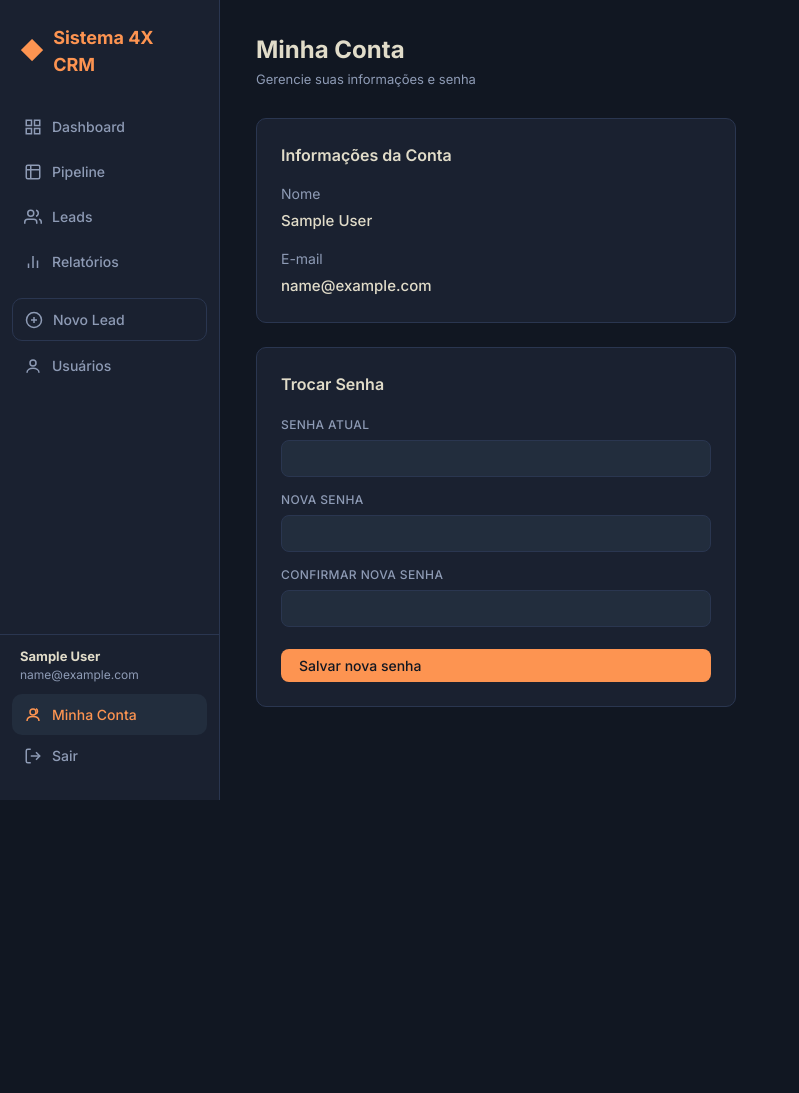
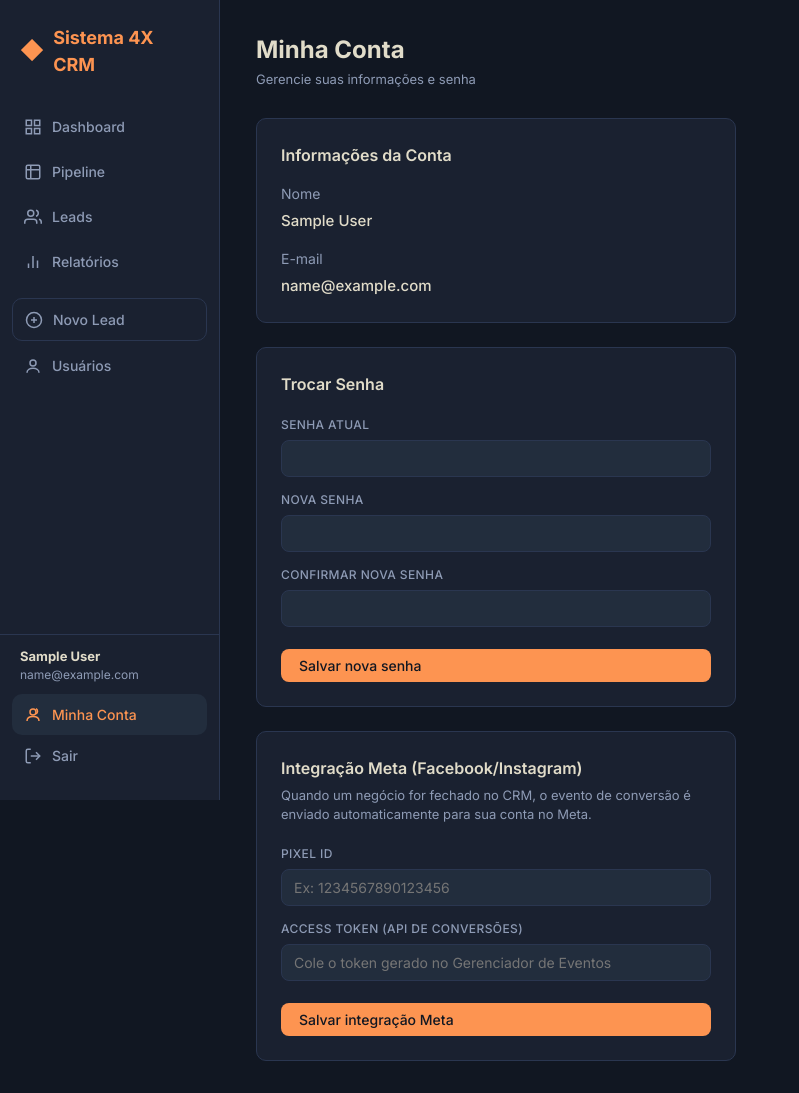
Before and after one commit to danielsilvadesa6/sistema-4x-crm, a Flask app: page /minha-conta in a window 1280 px wide. Shown: the whole page, without its empty margins (0-799 px from the left). Before the commit the page ends 800 px from the top, so only its background shows below. Run offline with Flask 3, Linux system fonts and the light colour scheme; the visitor is signed in with stand-in values (Sample User, id 1); data comes from the database, SQL or seed files in the repository; some libraries are stand-ins or nearby versions.

Commit message:
Permitir que qualquer usuário configure Pixel ID e Access Token do Meta em Minha Conta
Co-Authored-By: Claude Sonnet 4.6 <noreply@anthropic.com>

```diff
--- a/app.py
+++ b/app.py
@@ -551,26 +551,45 @@ def logout():
 @app.route("/minha-conta", methods=["GET", "POST"])
 @login_required
 def minha_conta():
-    sucesso = erro = None
+    sucesso = erro = sucesso_meta = erro_meta = None
+    conn = get_db()
+
     if request.method == "POST":
-        senha_atual   = request.form.get("senha_atual", "")
-        nova_senha    = request.form.get("nova_senha", "")
-        confirmar     = request.form.get("confirmar_senha", "")
-        conn = get_db()
-        usuario = conn.execute("SELECT * FROM usuarios WHERE id=%s", (session["user_id"],)).fetchone()
-        if not bcrypt.checkpw(senha_atual.encode("utf-8"), usuario["senha"].encode("utf-8")):
-            erro = "Senha atual incorreta."
-        elif len(nova_senha) < 6:
-            erro = "A nova senha deve ter pelo menos 6 caracteres."
-        elif nova_senha != confirmar:
-            erro = "As senhas não coincidem."
-        else:
-            nova_hash = bcrypt.hashpw(nova_senha.encode("utf-8"), bcrypt.gensalt()).decode("utf-8")
-            conn.execute("UPDATE usuarios SET senha=%s WHERE id=%s", (nova_hash, session["user_id"]))
+        acao = request.form.get("acao", "senha")
+
+        if acao == "senha":
+            senha_atual = request.form.get("senha_atual", "")
+            nova_senha  = request.form.get("nova_senha", "")
+            confirmar   = request.form.get("confirmar_senha", "")
+            usuario = conn.execute("SELECT * FROM usuarios WHERE id=%s", (session["user_id"],)).fetchone()
+            if not bcrypt.checkpw(senha_atual.encode("utf-8"), usuario["senha"].encode("utf-8")):
+                erro = "Senha atual incorreta."
+            elif len(nova_senha) < 6:
+                erro = "A nova senha deve ter pelo menos 6 caracteres."
+            elif nova_senha != confirmar:
+                erro = "As senhas não coincidem."
+            else:
+                nova_hash = bcrypt.hashpw(nova_senha.encode("utf-8"), bcrypt.gensalt()).decode("utf-8")
+                conn.execute("UPDATE usuarios SET senha=%s WHERE id=%s", (nova_hash, session["user_id"]))
+                conn.commit()
+                sucesso = "Senha alterada com sucesso!"
+
+        elif acao == "meta":
+            pixel_id     = request.form.get("meta_pixel_id", "").strip()
+            access_token = request.form.get("meta_access_token", "").strip()
+            conn.execute(
+                "UPDATE usuarios SET meta_pixel_id=%s, meta_access_token=%s WHERE id=%s",
+                (pixel_id or None, access_token or None, session["user_id"])
+            )
             conn.commit()
-            sucesso = "Senha alterada com sucesso!"
-        conn.close()
-    return render_template("minha_conta.html", sucesso=sucesso, erro=erro)
+            sucesso_meta = "Integração Meta salva com sucesso!"
+
+    usuario = conn.execute("SELECT * FROM usuarios WHERE id=%s", (session["user_id"],)).fetchone()
+    conn.close()
+    return render_template("minha_conta.html", sucesso=sucesso, erro=erro,
+                           sucesso_meta=sucesso_meta, erro_meta=erro_meta,
+                           meta_pixel_id=usuario["meta_pixel_id"] or "",
+                           meta_access_token=usuario["meta_access_token"] or "")
 
 
 # ── Esqueci minha senha ───────────────────────────────────────────────────────
--- a/templates/minha_conta.html
+++ b/templates/minha_conta.html
@@ -31,9 +31,10 @@
     <div style="font-size:15px;font-weight:500">{{ current_user.email }}</div>
   </div>
 
-  <div class="card" style="padding:24px">
+  <div class="card" style="padding:24px;margin-bottom:24px">
     <h2 style="font-size:16px;font-weight:600;margin-bottom:20px">Trocar Senha</h2>
     <form method="POST" action="{{ url_for('minha_conta') }}">
+      <input type="hidden" name="acao" value="senha">
       <div class="form-group">
         <label class="form-label">Senha Atual</label>
         <input type="password" name="senha_atual" class="input" required autocomplete="current-password">
@@ -50,5 +51,33 @@
     </form>
   </div>
 
+  {% if sucesso_meta %}
+  <div style="background:#0d2b1a;border:1px solid #2a7a4a;border-radius:10px;padding:14px 18px;margin-bottom:20px;color:#4caf7d;font-size:14px">
+    ✓ {{ sucesso_meta }}
+  </div>
+  {% endif %}
+  {% if erro_meta %}
+  <div style="background:#2b0d0d;border:1px solid #7a2a2a;border-radius:10px;padding:14px 18px;margin-bottom:20px;color:#e57373;font-size:14px">
+    {{ erro_meta }}
+  </div>
+  {% endif %}
+
+  <div class="card" style="padding:24px">
+    <h2 style="font-size:16px;font-weight:600;margin-bottom:6px">Integração Meta (Facebook/Instagram)</h2>
+    <p style="font-size:13px;color:var(--text2);margin-bottom:20px">Quando um negócio for fechado no CRM, o evento de conversão é enviado automaticamente para sua conta no Meta.</p>
+    <form method="POST" action="{{ url_for('minha_conta') }}">
+      <input type="hidden" name="acao" value="meta">
+      <div class="form-group">
+        <label class="form-label">Pixel ID</label>
+        <input type="text" name="meta_pixel_id" class="input" value="{{ meta_pixel_id }}" placeholder="Ex: 1234567890123456" autocomplete="off">
+      </div>
+      <div class="form-group">
+        <label class="form-label">Access Token (API de Conversões)</label>
+        <input type="password" name="meta_access_token" class="input" value="{{ meta_access_token }}" placeholder="Cole o token gerado no Gerenciador de Eventos" autocomplete="off">
+      </div>
+      <button type="submit" class="btn btn-primary" style="width:100%;margin-top:8px">Salvar integração Meta</button>
+    </form>
+  </div>
+
 </div>
 {% endblock %}
```
